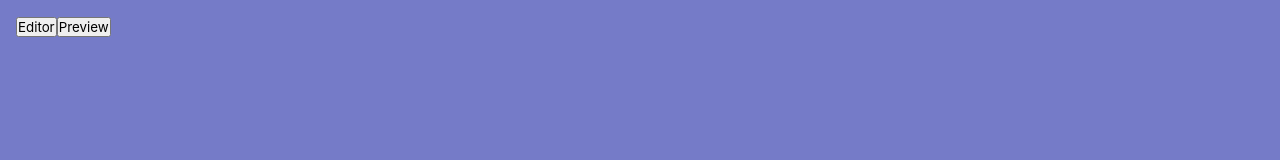
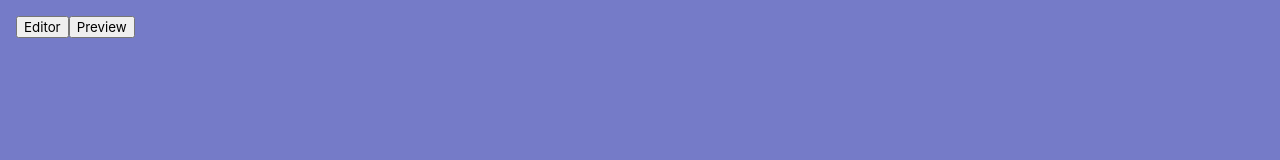
Before and after one commit to Roykovich/md-blog, a React (Create React App) app: page / in a window 1280 px wide. Shown: the top 160 px of the page. Built offline with nearby package versions, Linux system fonts and the light colour scheme.

Commit message:
remove unnecesary properties

```diff
--- a/src/index.css
+++ b/src/index.css
@@ -6,15 +6,12 @@
 
 @import url("https://fonts.googleapis.com/css2?family=Ubuntu&display=swap");
 
-*,
-html {
-  margin: 0;
+* {
   font-family: -apple-system, BlinkMacSystemFont, "Ubuntu", sans-serif;
   -webkit-font-smoothing: antialiased;
   -moz-osx-font-smoothing: grayscale;
+  box-sizing: border-box;
   margin: 0;
-  padding: 0;
-  box-sizing: border-box;
 }
 
 /*  Here I will put some default values of my design system */
```
